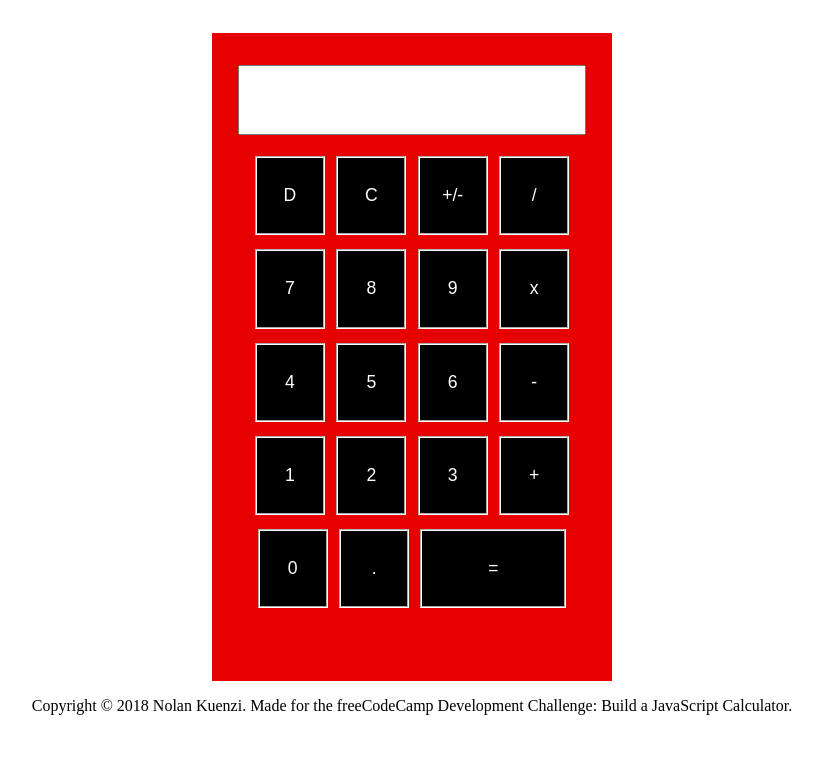
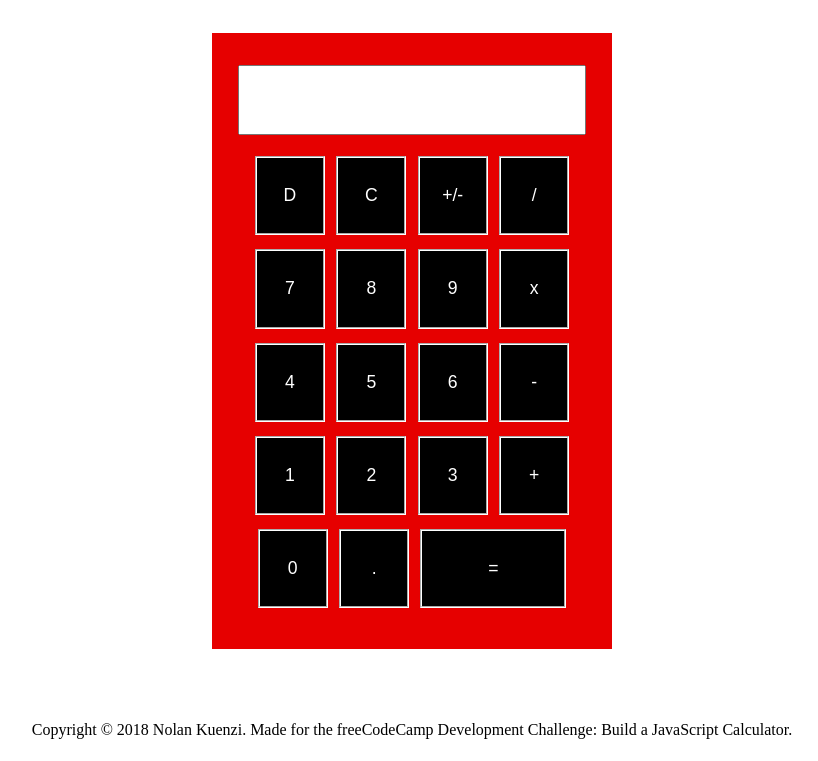
Before and after one commit to NolanKuenzi/basicCalculator, a website: page index.html in a window 1280 px wide. Shown: the part 87-848 px from the top of the page, without its empty margins (228-1046 px from the left). Before the commit the page ends 808 px from the top, so only its background shows below. Drawn offline with Linux system fonts and the light colour scheme.

Commit message:
Layout Update 2

```diff
--- a/index.html
+++ b/index.html
@@ -11,6 +11,7 @@
 		<div id="header">
     		<h1 id="header">Calculator App</h1>
 		</div>
+		<div id="content">
 		<div id="calc_contain">
 			<form id="calc" name="calc">
 				<input type="text" name="answer" id="answer_box" />
@@ -41,12 +42,11 @@
 				<br>
 			</form>
 		</div>
+	  </div>
 	</div>
-		<footer>
 		<div id="footer">
     		Copyright © 2018 Nolan Kuenzi. Made for the freeCodeCamp Development Challenge: Build a JavaScript Calculator.
     	</div>
-	</footer>
 	<script type="text/javascript" src="./public/index.js"></script>
 </body>
 </html>
--- a/src/main.css
+++ b/src/main.css
@@ -17,20 +17,22 @@ body {
 	text-align: center;
 }
 
+#content {
+	padding-bottom: 9em;
+}
+
 #calc_contain {
+	position: relative;
 	margin-left: auto;
     margin-right: auto;
-    position: relative;
     top: 2em;
     text-align: center;
     background-color: rgb(230, 0, 0);
     width: 24em;
     height: 36.5em;
     padding-top: 2em;
-    padding-bottom: 2em;
     padding-left: 0.5em;
     padding-right: 0.5em;
-
 }
 
 #answer_box {
@@ -65,7 +67,6 @@ body {
 .button:active {
   background-color: red;
   box-shadow: none;
-
   transform: translateY(.3em);
 }
 
@@ -77,9 +78,9 @@ body {
 	width: 8.3em;
 }
 
-footer {
+#footer {
 	position: relative;
-	margin-top: -1.5em;
+	margin-top: -2.5em;
     text-align: center;
     bottom: 0;
     width: 100%;
```
